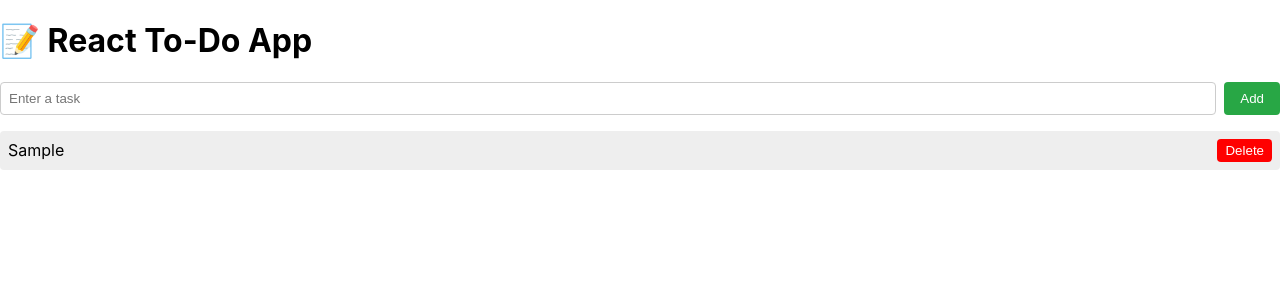
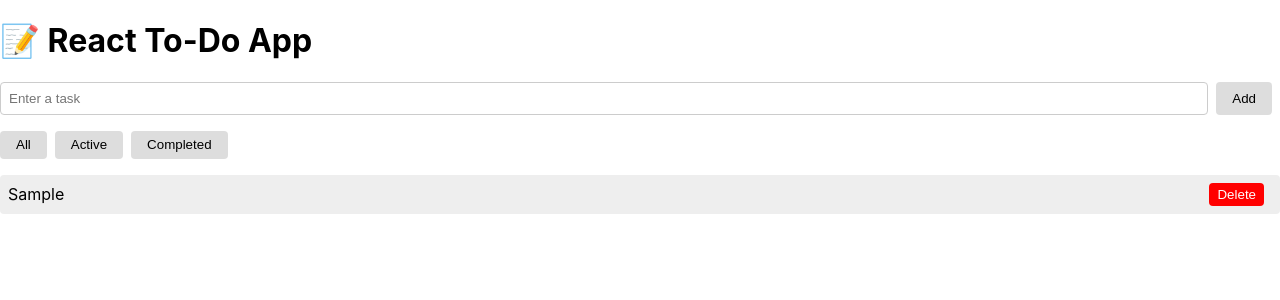
Before and after one commit to JssPlayZ/todoreactapp, a React (Create React App) app: page / in a window 1280 px wide. Both pictures are taken after typing "Sample" into the empty fields and a click on the button "Add". Shown: the top 300 px of the page. Built offline with nearby package versions, Linux system fonts and the light colour scheme.

Commit message:
Minor bug fix

```diff
--- a/src/App.css
+++ b/src/App.css
@@ -12,11 +12,11 @@ input {
 }
 
 button {
-  padding: 0.5rem 1rem;
-  background: #28a745;
-  color: white;
+  margin-right: 0.5rem;
+  padding: 0.4rem 1rem;
   border: none;
   border-radius: 4px;
+  background: #ddd;
   cursor: pointer;
 }
 
--- a/src/App.js
+++ b/src/App.js
@@ -4,6 +4,7 @@ import './App.css';
 function App() {
   const [task, setTask] = useState('');
   const [todos, setTodos] = useState([]);
+  const [filter, setFilter] = useState('all');
 
   const handleSubmit = (e) => {
     e.preventDefault();
@@ -12,16 +13,23 @@ function App() {
     setTask('');
   };
 
-  const toggleComplete = (index) => {
-    const newTodos = [...todos];
-    newTodos[index].completed = !newTodos[index].completed;
-    setTodos(newTodos);
+  const toggleComplete = (clickedTodo) => {
+    const updatedTodos = todos.map(todo =>
+      todo === clickedTodo ? { ...todo, completed: !todo.completed } : todo
+    );
+    setTodos(updatedTodos);
   };
 
-  const deleteTodo = (index) => {
-    const newTodos = todos.filter((_, i) => i !== index);
-    setTodos(newTodos);
+  const deleteTodo = (clickedTodo) => {
+    const updatedTodos = todos.filter(todo => todo !== clickedTodo);
+    setTodos(updatedTodos);
   };
+
+  const filteredTodos = todos.filter((todo) => {
+    if (filter === 'active') return !todo.completed;
+    if (filter === 'completed') return todo.completed;
+    return true;
+  });
 
 
   return (
@@ -38,11 +46,17 @@ function App() {
         <button type="submit">Add</button>
       </form>
 
+      <div style={{ marginBottom: '1rem' }}>
+        <button onClick={() => setFilter('all')}>All</button>
+        <button onClick={() => setFilter('active')}>Active</button>
+        <button onClick={() => setFilter('completed')}>Completed</button>
+      </div>
+
       <ul>
-        {todos.map((todo, index) => (
-          <li key={index} style={{ display: 'flex', justifyContent: 'space-between', alignItems: 'center' }}>
+        {filteredTodos.map((todo) => (
+          <li key={todo.text} style={{ display: 'flex', justifyContent: 'space-between', alignItems: 'center' }}>
             <span
-              onClick={() => toggleComplete(index)}
+              onClick={() => toggleComplete(todo)}
               style={{
                 textDecoration: todo.completed ? 'line-through' : 'none',
                 cursor: 'pointer',
@@ -51,11 +65,10 @@ function App() {
             >
               {todo.text}
             </span>
-            <button onClick={() => deleteTodo(index)} style={{ marginLeft: '1rem', background: 'red', color: 'white', border: 'none', padding: '0.25rem 0.5rem', borderRadius: '4px' }}>
+            <button onClick={() => deleteTodo(todo)} style={{ marginLeft: '1rem', background: 'red', color: 'white', border: 'none', padding: '0.25rem 0.5rem', borderRadius: '4px' }}>
               Delete
             </button>
           </li>
-
         ))}
       </ul>
     </div>
```
